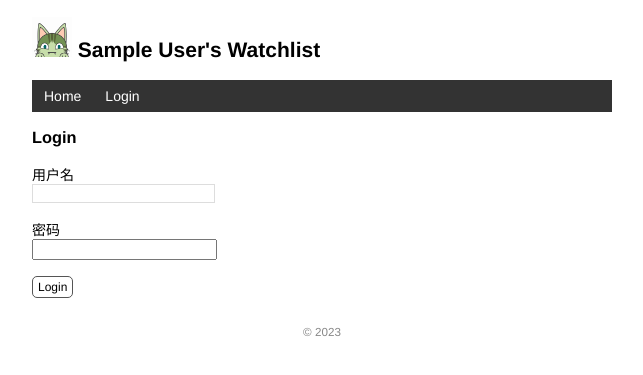
After one commit to MagicalMogu/flaskProject, a Flask app: page /login in a window 1280 px wide. The commit adds this page. Shown: the top 375 px of the page, without its empty margins (318-961 px from the left). Run offline with Flask 3, Linux system fonts and the light colour scheme; tables that the repository leaves empty hold one stand-in row (values such as "Sample post").

Commit message:
User authentication with Flask-Login

```diff
--- a/app.py
+++ b/app.py
@@ -3,12 +3,18 @@ from flask import escape
 from flask_sqlalchemy import SQLAlchemy
 import os
 import click
+from werkzeug.security import generate_password_hash, check_password_hash
+from flask_login import *
 
 app = Flask(__name__)
+
 # 设置变量
 app.config['SQLALCHEMY_DATABASE_URI'] = 'sqlite:////' + os.path.join(app.root_path, 'data.db')
 app.config['SQLALCHEMY_TRACK_MODIFICATIONS'] = False  # 关闭对模型修改的监控
 app.config['SECRET_KEY'] = 'dev'  # flash用密钥
+# instance of extend
+login_manager = LoginManager(app)
+login_manager.login_view = 'login'
 db = SQLAlchemy(app)
 
 
@@ -48,16 +54,52 @@ def forge():
     click.echo('Done.')
 
 
+# 设置管理员用户
+@app.cli.command()
+@click.option('--username', prompt=True, help='The username used to login.')
+@click.option('--password', prompt=True, hide_input=True, confirmation_prompt=True, help='The password used to login.')
+def admin(username, password):
+    db.create_all()
+
+    user = User.query.first()
+    if user is not None:
+        click.echo('正在更新用户...')
+        user.name = username
+        user.set_password(password)
+    else:
+        click.echo('创建用户...')
+        user = User(name=username)
+        user.set_password(password)
+        db.session.add(user)
+    db.session.commit()
+    click.echo('Done.')
+
+
 # 继承自db的model，表示一个表
-class User(db.Model):
+# 继承UserMixin，拥有判断用户状态的很多函数
+class User(db.Model, UserMixin):
     id = db.Column(db.Integer, primary_key=True)
     name = db.Column(db.String(20))
+    password_hash = db.Column(db.String(128))
+
+    def set_password(self, password):
+        self.password_hash = generate_password_hash(password)
+
+    def valid_password(self, password):
+        return check_password_hash(self.password_hash, password)
 
 
 class Movie(db.Model):
     id = db.Column(db.Integer, primary_key=True)
     title = db.Column(db.String(60))
     year = db.Column(db.String(4))
+
+
+@login_manager.user_loader
+# 根据id加载用户
+def load_user(user_id):
+    user = User.query.get(int(user_id))
+    return user
 
 
 # 模版上下文处理函数
@@ -74,6 +116,11 @@ def inject_user():
 @app.route('/', methods=['GET', 'POST'])
 def index():
     if request.method == 'POST':
+
+        if not current_user.is_authenticated:
+            flash('当前用户未认证')
+            return redirect(url_for('index'))
+
         title = request.form.get('title')
         year = request.form.get('year')
         # 重回主页
@@ -128,6 +175,7 @@ def test_url_for():
 
 # 编辑movies
 @app.route('/movie/edit/<int:movie_id>', methods=['GET', 'POST'])
+@login_required
 def edit(movie_id):
     movie = Movie.query.get_or_404(movie_id)
     if request.method == 'POST':
@@ -143,10 +191,61 @@ def edit(movie_id):
         return redirect(url_for('index'))  # 重定向回主页
     return render_template('edit.html', movie=movie)
 
+
 @app.route('/movie/delete/<int:movie_id>', methods=['GET', 'POST'])
+@login_required
 def delete(movie_id):
     movie = Movie.query.get_or_404(movie_id)
     db.session.delete(movie)
     db.session.commit()
     flash('删除成功')
     return redirect(url_for('index'))
+
+
+# 登陆界面
+@app.route('/login', methods=['GET', 'POST'])
+def login():
+    if request.method == 'POST':
+        username = request.form['username']
+        password = request.form['password']
+
+        user = User.query.first()
+
+        # 验证
+        if user.name == username and user.valid_password(password):
+            login_user(user)
+            flash('登陆成功')
+            return redirect(url_for('index'))
+        else:
+            flash('用户名或密码错误')
+            return redirect(url_for('login'))
+    return render_template('login.html')
+
+
+@app.route('/logout')
+@login_required  # 装饰器 view保护
+def logout():
+    logout_user()
+    flash('Goodbye')
+    return redirect(url_for('index'))
+
+
+@app.route('/setting', methods=['POST', 'GET'])
+@login_required
+def setting():
+    if request.method == 'POST':
+        name = request.form['name']
+
+        if len(name) > 20:
+            flash('用户名过长')
+            return redirect(url_for('setting'))
+
+        current_user.name = name
+        # current_user 会返回当前登录用户的数据库记录对象
+        # 等同于下面的用法
+        # user = User.query.first()
+        # user.name = name
+        db.session.commit()
+        flash('用户名更新成功')
+        return redirect(url_for('index'))
+    return render_template('setting.html')
--- a/templates/base.html
+++ b/templates/base.html
@@ -22,6 +22,12 @@
     <nav>
         <ul>
             <li><a href="{{ url_for('index') }}">Home</a></li>
+            {% if current_user.is_authenticated %}
+                <li><a href="{{ url_for('setting') }}">Settings</a></li>
+                <li><a href="{{ url_for('logout') }}">Logout</a></li>
+            {% else %}
+                <li><a href="{{ url_for('login') }}">Login</a></li>
+            {% endif %}
         </ul>
     </nav>
     {% block content %}{% endblock %}
--- /dev/null
+++ b/templates/login.html
@@ -0,0 +1,11 @@
+{% extends 'base.html' %}
+{% block content %}
+    <h3>Login</h3>
+    <form method="post">
+        用户名<br>
+        <input type="text" name="username" required><br><br>
+        密码<br>
+        <input type="password" name="password" required><br><br>
+        <input class="btn" type="submit" name="submit" value="Login">
+    </form>
+{% endblock %}
```
Also changed, not shown: templates/index.html (+8 -2 lines), templates/setting.html (added, +8 -0 lines).
